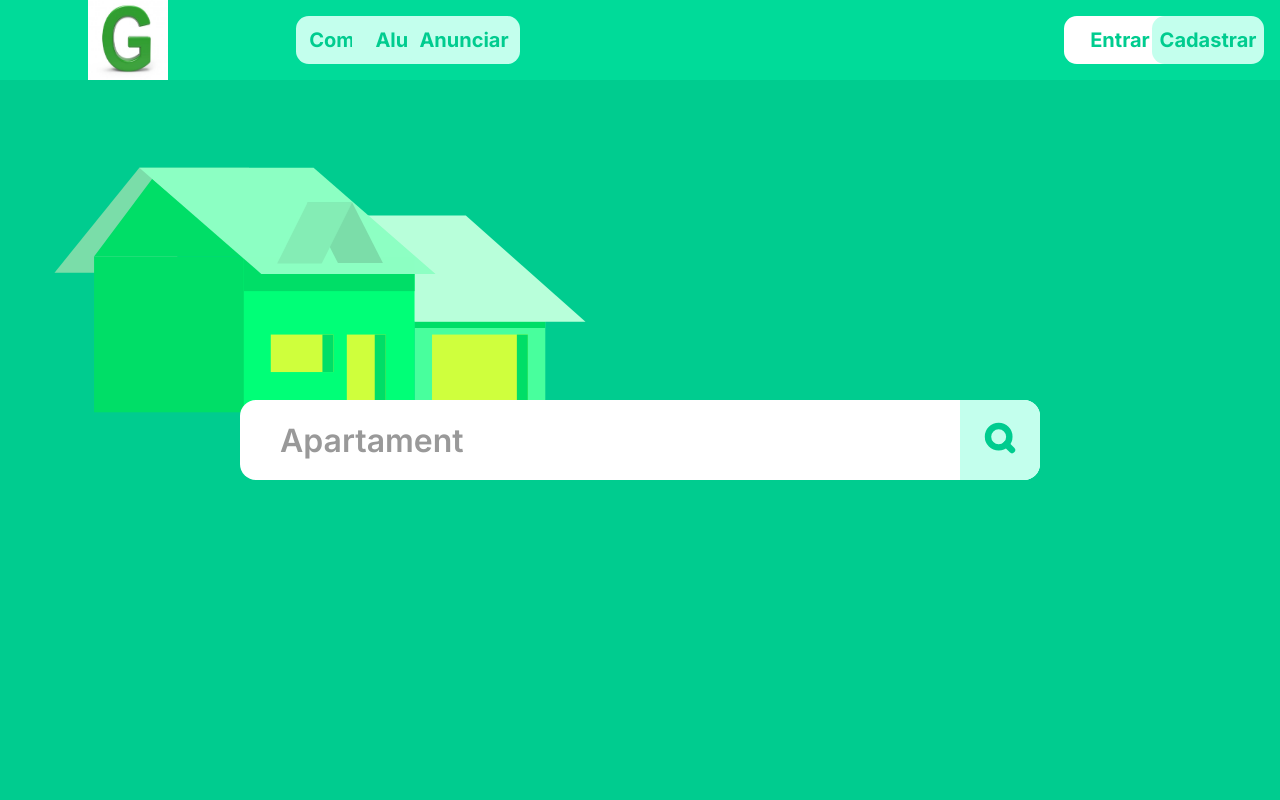
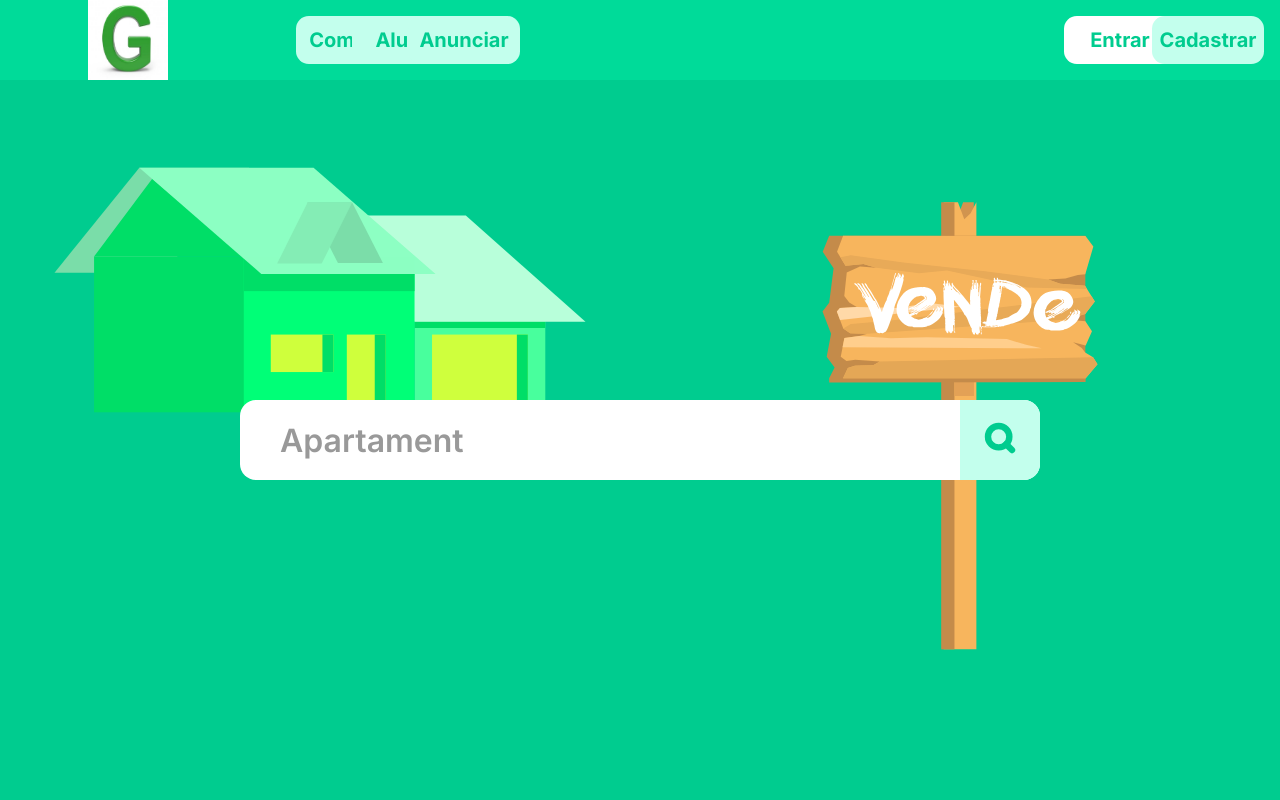
Before and after one commit to niccampanelli/green-real-estate, a React (Create React App) app: page / in a window 1280 px wide. Shown: the top 800 px of the page. Built offline with nearby package versions, Linux system fonts and the light colour scheme.

Commit message:
Adding a sale sign to the landing page

```diff
--- a/src/pages/Home/index.js
+++ b/src/pages/Home/index.js
@@ -5,6 +5,7 @@ import './styles.css';
 import Logo from '../../logo.jpg';
 import {ReactComponent as HouseDefault} from '../../assets/houseDefault.svg';
 import {ReactComponent as BannerHouse} from '../../assets/bannerHouse.svg';
+import {ReactComponent as SaleSignIllustration} from '../../assets/saleSignIllustration.svg';
 
 export default function Home(){
 
@@ -90,6 +91,7 @@ export default function Home(){
         </header>
         <section className="searchSection">
             <BannerHouse className="searchSectionHouse"/>
+            <SaleSignIllustration className="searchSectionSign"/>
             <div className="searchDiv">
                 <input className="searchInput" id="searchInput" placeholder=""/>
                 <button className="searchButton"><FiSearch size={"4vh"}/></button>
--- a/src/pages/Home/styles.css
+++ b/src/pages/Home/styles.css
@@ -14,6 +14,15 @@
     height: auto;
     left: 5vh;
     top: 10vh;
+}
+
+.searchSectionSign{
+    position: absolute;
+    z-index: 0;
+    width: 80vh;
+    height: auto;
+    left: 80vh;
+    top: 23vh;
 }
 
 .searchDiv{
```
Also changed, not shown: src/assets/saleSignIllustration.svg (added).
